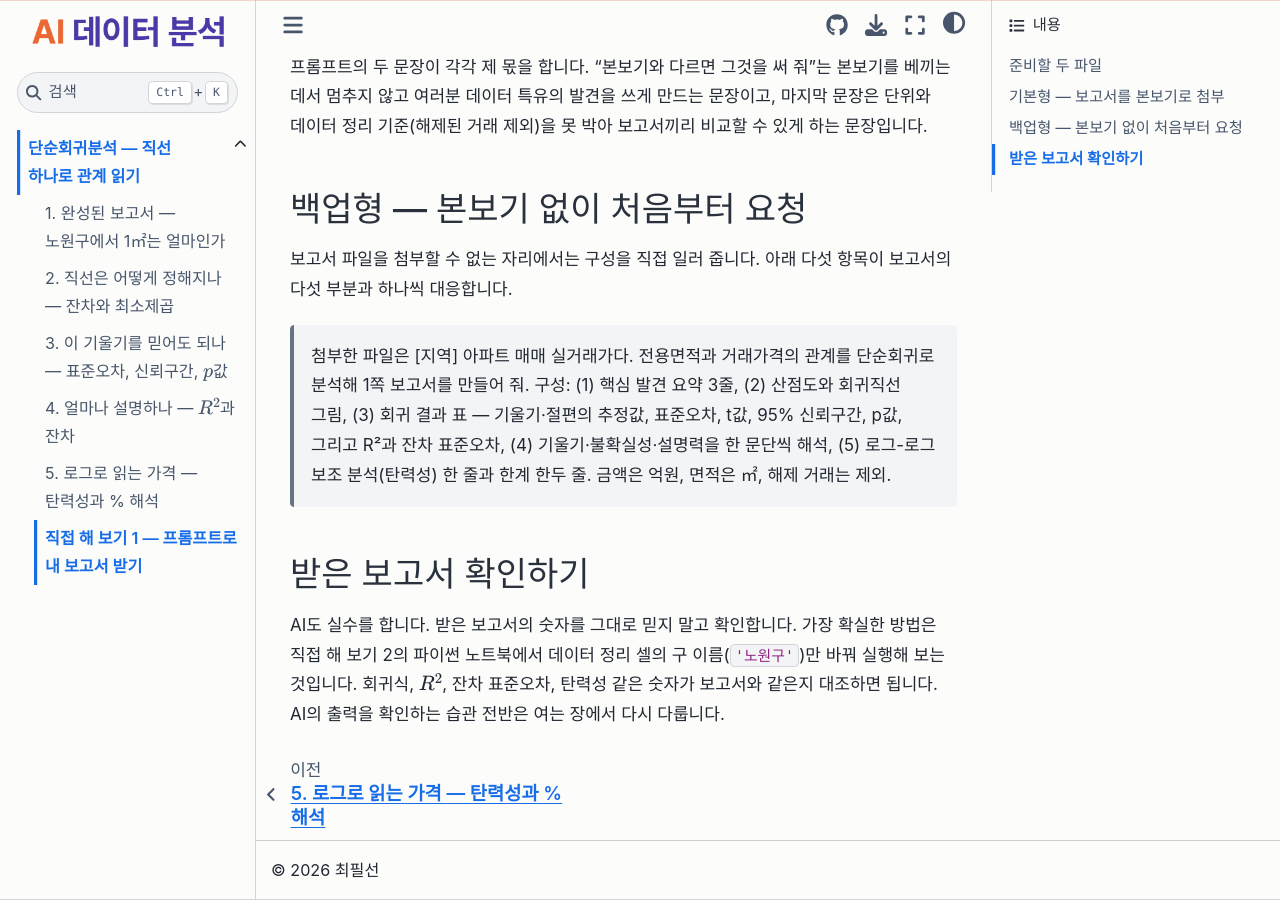
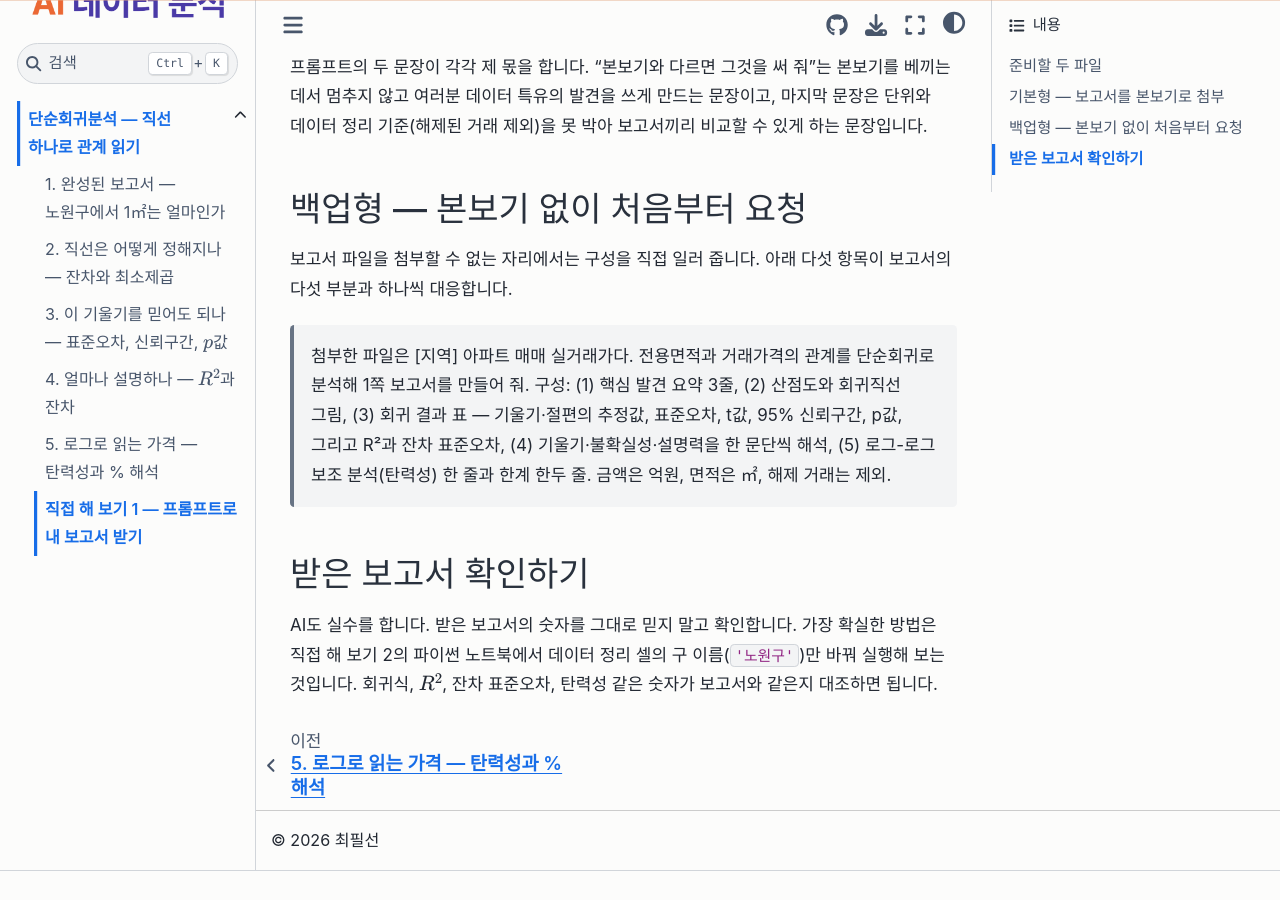
Before and after one commit to pilsunchoi/book5, a Jupyter Book: the page built from simple-regression/practice-prompt.md, in a window 1280 px wide and 900 px high, scrolled down 987 px. Built offline with Jupyter Book 1.0.4 settings and Sphinx 7.4.7 and the Sphinx Book theme 1.1.4, drawn with Linux system fonts in a browser that asks for light colours; some web fonts are replaced; pages that are not in the unit, such as notebooks, are missing from menus; after the commit the page ends 1858 px from its top, so only the background shows below that.

Commit message:
Stop pointing ahead to the opening chapter
The opening chapter comes first, so '여는 장에서 (다시) 다룹니다' read
backwards. Drop it from 직접 해 보기 1 and point section 1 at this
chapter's own 직접 해 보기.

Co-Authored-By: Claude Opus 5.5 <noreply@anthropic.com>

```diff
--- a/simple-regression/practice-prompt.md
+++ b/simple-regression/practice-prompt.md
@@ -23,4 +23,4 @@ AI 대화창에 위의 두 파일을 첨부하고, 아래 프롬프트에서 대
 
 ## 받은 보고서 확인하기
 
-AI도 실수를 합니다. 받은 보고서의 숫자를 그대로 믿지 말고 확인합니다. 가장 확실한 방법은 직접 해 보기 2의 파이썬 노트북에서 데이터 정리 셀의 구 이름(`'노원구'`)만 바꿔 실행해 보는 것입니다. 회귀식, $R^2$, 잔차 표준오차, 탄력성 같은 숫자가 보고서와 같은지 대조하면 됩니다. AI의 출력을 확인하는 습관 전반은 여는 장에서 다시 다룹니다.
+AI도 실수를 합니다. 받은 보고서의 숫자를 그대로 믿지 말고 확인합니다. 가장 확실한 방법은 직접 해 보기 2의 파이썬 노트북에서 데이터 정리 셀의 구 이름(`'노원구'`)만 바꿔 실행해 보는 것입니다. 회귀식, $R^2$, 잔차 표준오차, 탄력성 같은 숫자가 보고서와 같은지 대조하면 됩니다.
```
Also changed, not shown: simple-regression/section-a1.md (+1 -1 lines), 1 other file.
